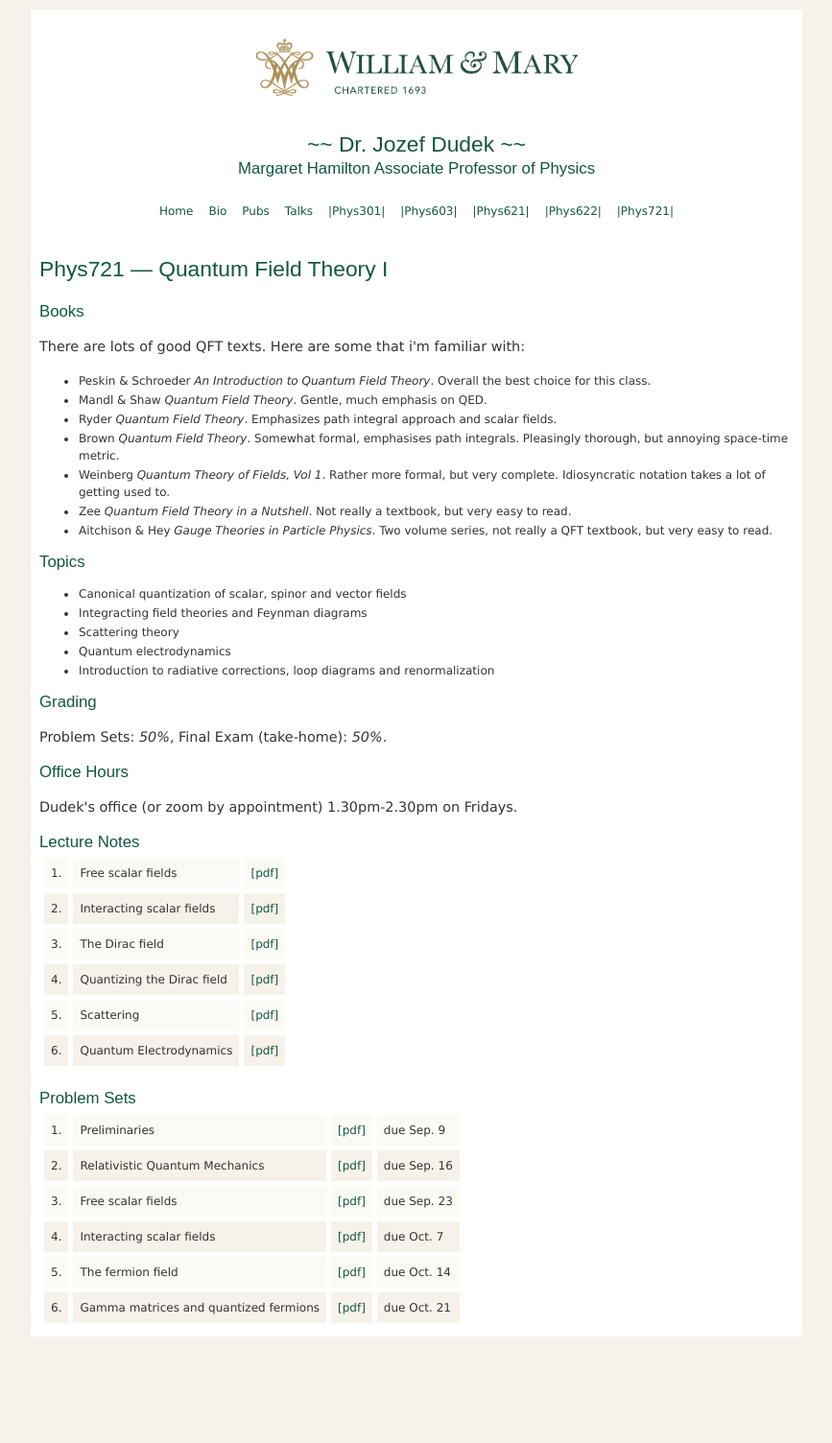
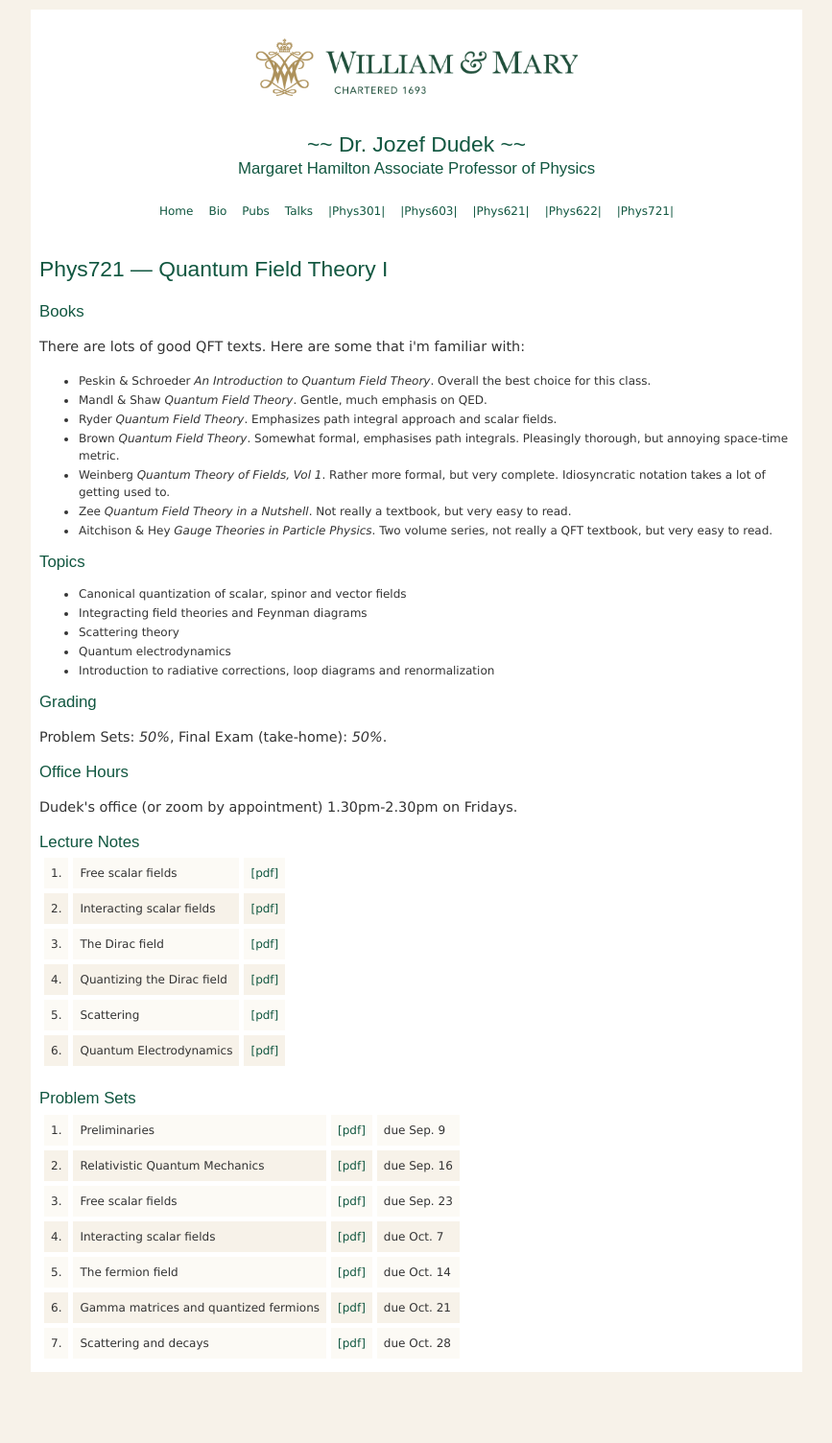
Before and after one commit to jozefdudek/personal_website, a Jekyll site: the page built from Phys721.html, in a window 1280 px wide. Shown: the whole page at 96% size, without its empty margins (192-1059 px from the left). Built offline with Jekyll 4.4.1, drawn with Linux system fonts in a browser that asks for light colours; before the commit the page ends 1467 px from its top, so only the background shows below that.

Commit message:
added hw 7

```diff
--- a/Phys721.html
+++ b/Phys721.html
@@ -197,6 +197,15 @@
         <td class="highlights">due Oct. 21</td>
       </tr>
 
+          <tr class="highlights">
+        <td class="highlights"> 7. </td>
+        <td class="highlights">Scattering and decays</td>
+        <td class="highlights">
+          <a href="https://wm1693.box.com/s/e4jxhxjdils1u60ryst5g8yq1s46ylge">[pdf]</a>
+        </td>
+        <td class="highlights">due Oct. 28</td>
+      </tr>
+
   </table>
 
 </div>
```
